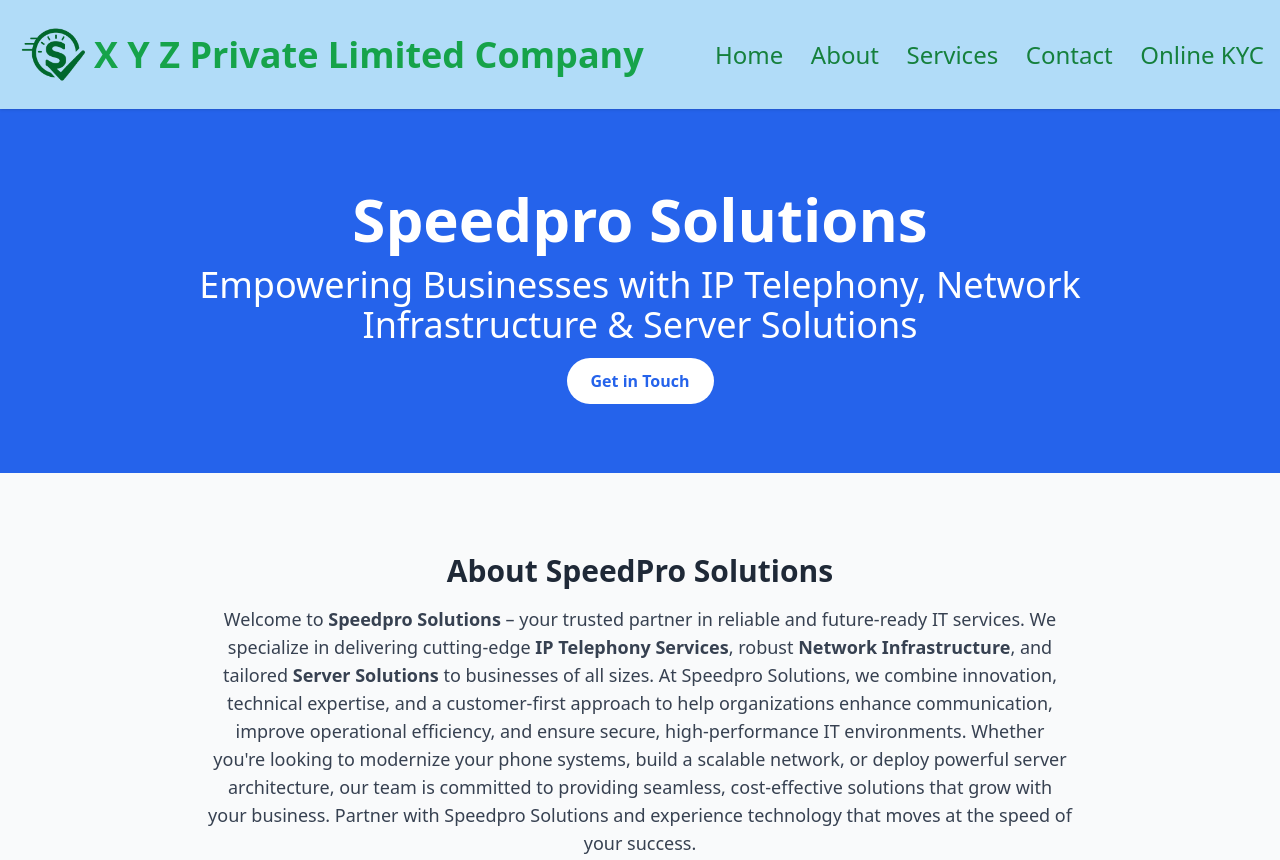
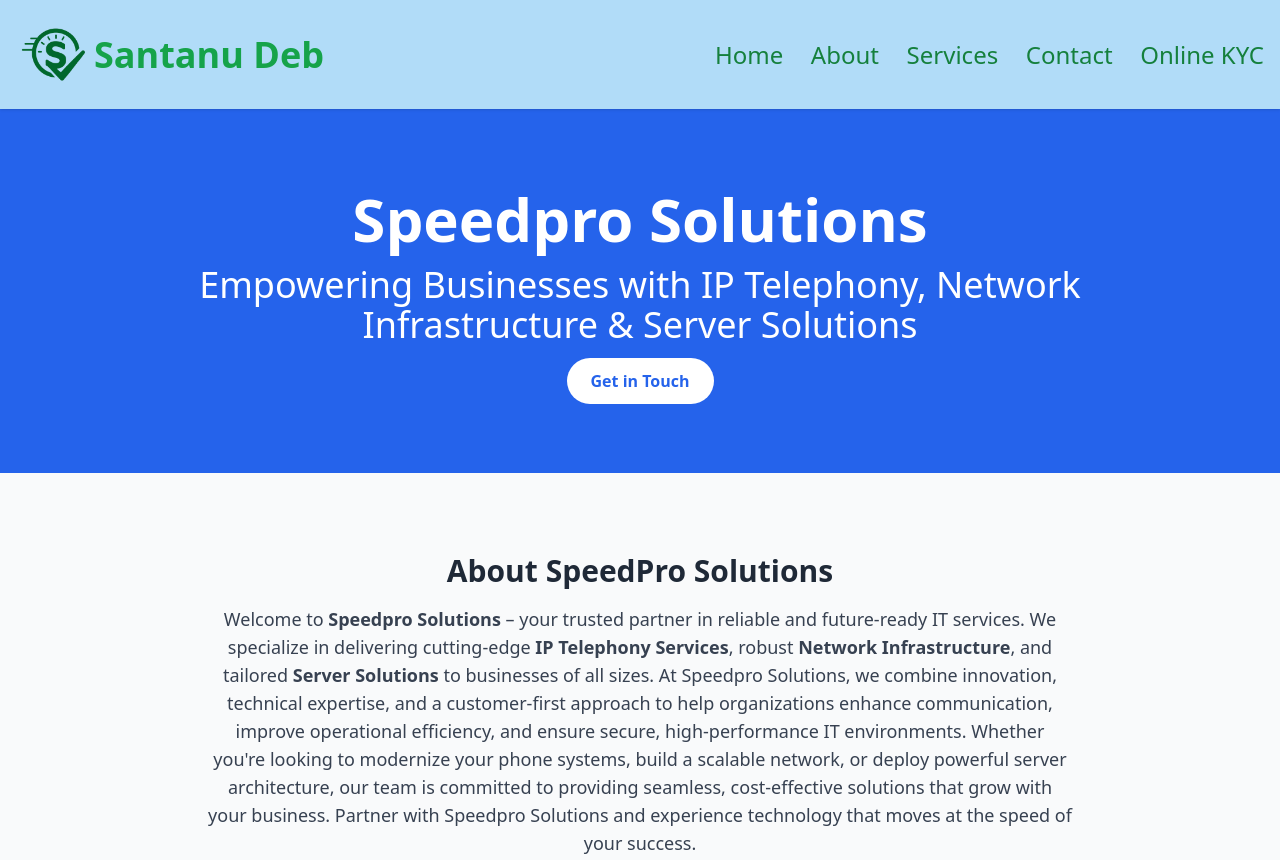
Before and after one commit to santanu603/sppedpro, a website: page index.html in a window 1280 px wide. Shown: the top 860 px of the page. Drawn offline with nearby package versions, Linux system fonts and the light colour scheme; a script that the page names is missing.

Commit message:
Update index.html

```diff
--- a/index.html
+++ b/index.html
@@ -16,7 +16,7 @@
         <a href="index.html"><table>
           <tr>
             <th><img src="images/ggg.png" alt="Italian Trulli" height="75" width="75"></th>
-            <th>X Y Z Private Limited Company</th>
+            <th>Santanu Deb</th>
           </tr>
         </table></div></a>
       <nav class="space-x-6 text-sm font-medium">
```
